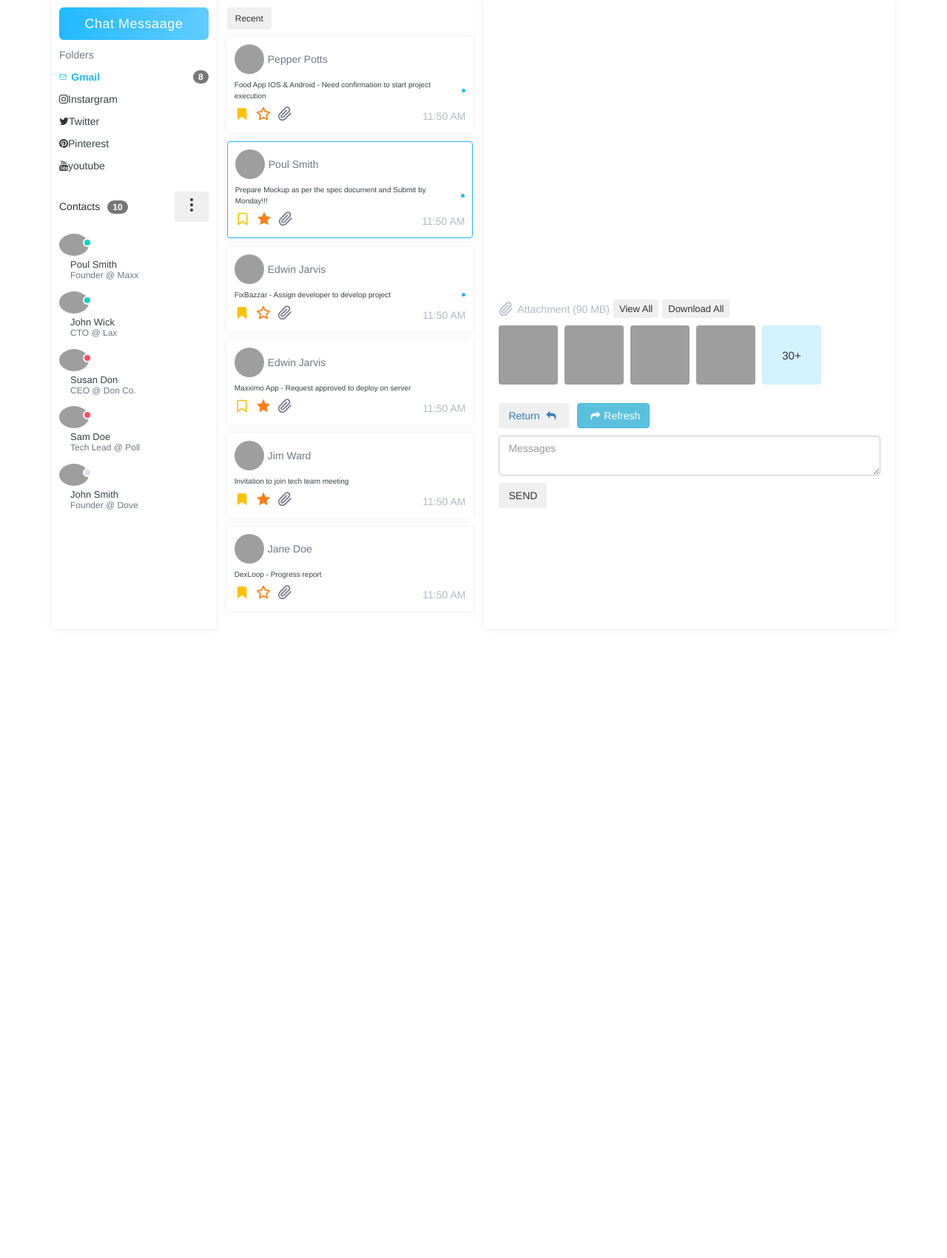
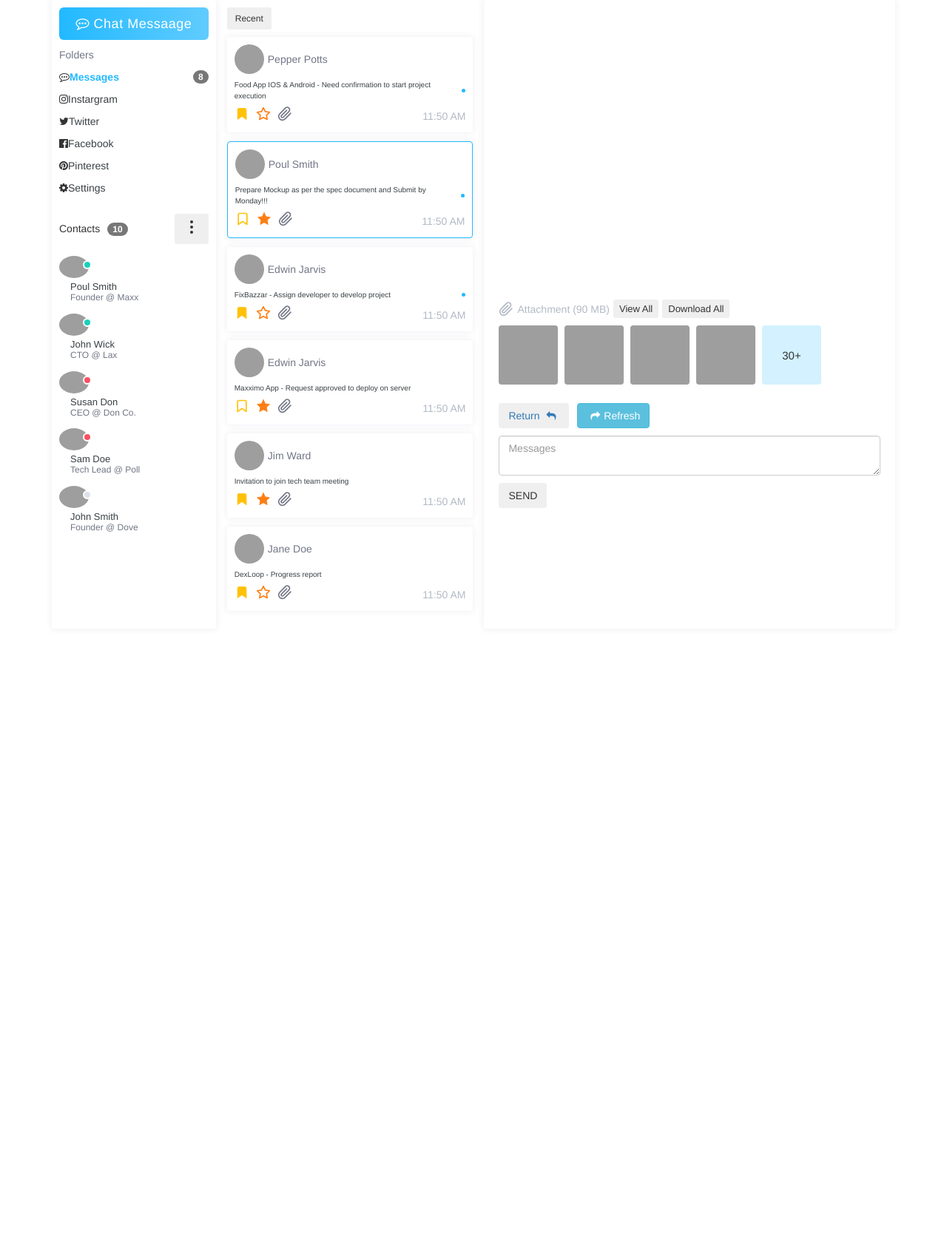
Before and after one commit to Peristratus/cafe-flask-app, a Flask app: page /chatapp in a window 1280 px wide. Shown: the whole page at 74% size. Run offline with Flask 2, Linux system fonts and the light colour scheme; the visitor is signed in with stand-in values (Sample User, id 1); some libraries are stand-ins or nearby versions; grey boxes are pictures that could not be loaded.

Commit message:
made change to the social media icons

```diff
--- a/templates/chatapp.html
+++ b/templates/chatapp.html
@@ -19,6 +19,7 @@
                         <div class="email-toolbars-wrapper">
                             <div class="toolbar-header">
                                 <button type="button" class="btn btn-lg btn-block btn-compose-mail">
+                                     <i class="fa fa-commenting-o" aria-hidden="true"></i>
                                     <line x1="12" y1="5" x2="12" y2="19"></line>
                                     <line x1="5" y1="12" x2="19" y2="12"></line>
                                     Chat Messaage
@@ -28,32 +29,30 @@
                                 <div class="toolbar-title">Folders</div>
                                 <ul class="toolbar-menu">
                                     <li class="active">
-                                        <svg xmlns="http://www.w3.org/2000/svg" width="24" height="24" viewbox="0 0 24 24"
-                                            fill="none" stroke="currentColor" stroke-width="2" stroke-linecap="round"
-                                            stroke-linejoin="round" class="feather feather-mail">
-                                            <path d="M4 4h16c1.1 0 2 .9 2 2v12c0 1.1-.9 2-2 2H4c-1.1 0-2-.9-2-2V6c0-1.1.9-2 2-2z">
-                                            </path>
-                                            <polyline points="22,6 12,13 2,6"></polyline>
-                                        </svg>
-                                        <a href="#">Gmail</a>
+                                        <i class="fa fa-commenting-o icon" aria-hidden="true"></i>
+                                        <a href="#">Messages</a>
                                         <span class="badge badge-sb-base">8</span>
                                     </li>
                                     <li>
-                                    <i class="fa fa-instagram" aria-hidden="true"></i>
-                                        <a href="#">Instargram</a>
+                                    <i class="fa fa-instagram icon" aria-hidden="true"></i>
+                                        <a href="#">Instargram </a>
                                     </li>
                                     <li>
-                                        <i class="fa fa-twitter" aria-hidden="true"></i>
+                                        <i class="fa fa-twitter icon" aria-hidden="true"></i>
                                         <a href="#">Twitter</a>
                                     </li>
 
                                     <li>
-                                        <i class="fa fa-pinterest" aria-hidden="true"></i>
+                                        <i class="fa fa-facebook-official icon" aria-hidden="true"></i>
+                                        <a href="#"> Facebook</a>
+                                    </li>
+                                    <li>
+                                        <i class="fa fa-pinterest icon" aria-hidden="true"></i>
                                         <a href="#">Pinterest</a>
                                     </li>
-                                    <li>
-                                        <i class="fa fa-youtube" aria-hidden="true"></i>
-                                        <a href="#"> youtube</a>
+                                     <li>
+                                        <i class="fa fa-cog icon" aria-hidden="true"></i>
+                                        <a href="#">Settings</a>
                                     </li>
                                 </ul>
                                 <div class="contact-header">
```
